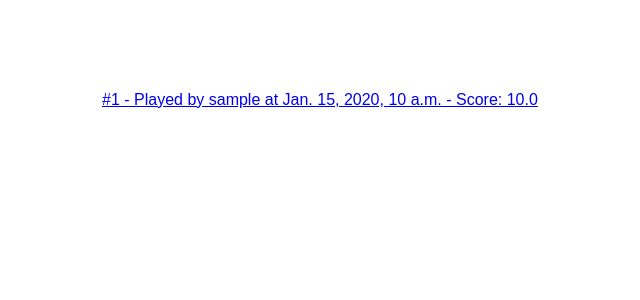
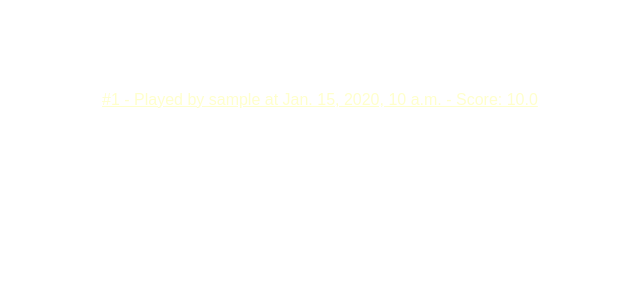
Before and after one commit to haum/24hc24, a Django app: template server24hc/serv/templates/serv/game_list.html in a window 1280 px wide. Shown: the part 87-387 px from the top of the page, without its empty margins (78-718 px from the left). Run offline with Django 5.2, Linux system fonts and the light colour scheme; the template is opened without the code that fills it: values that come from a table or form of the project are taken from there, others are empty; tables that the repository leaves empty hold one stand-in row (values such as "Sample post"); parts of the project's set-up code (start-up, migrations or seed data) failed here and were passed over.

Commit message:
server: change style of links

```diff
--- a/server24hc/serv/static/css/style.css
+++ b/server24hc/serv/static/css/style.css
@@ -28,12 +28,15 @@ header h1 {
 	text-align: center;
 }
 
+a {
+	color: #ffc;
+}
+
 #leaderboard {
 	width: 100%;
 }
 
 #leaderboard a {
-	color: white;
 	display: block;
 }
 
```
